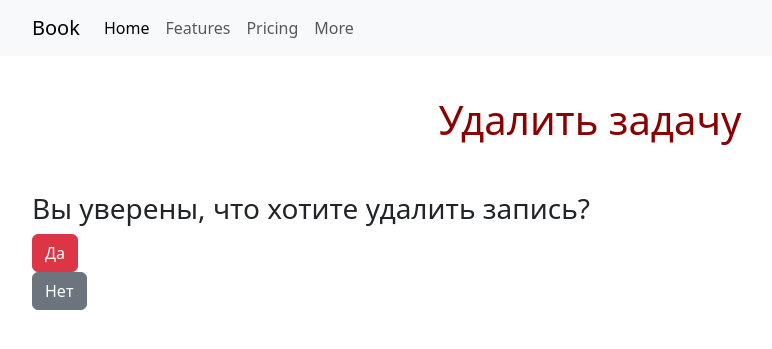
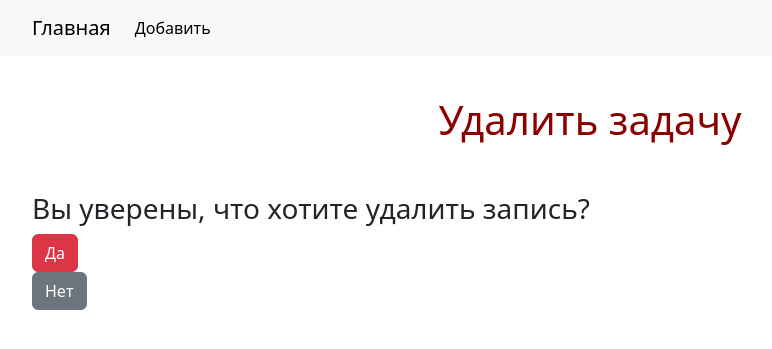
Before and after one commit to zhibek17/controlwork_7_zhibek_primova, a Django app: page /delete/2/ in a window 1280 px wide. Shown: the top 349 px of the page, without its empty margins (50-822 px from the left). Run offline with Django 5.2, Linux system fonts and the light colour scheme; data comes from the database, SQL or seed files in the repository; some libraries are stand-ins or nearby versions.

Commit message:
Добавила базовый шаблон

```diff
--- a/guestbook/templates/base.html
+++ b/guestbook/templates/base.html
@@ -9,24 +9,14 @@
     <script src="https://kit.fontawesome.com/73fa89ad74.js" crossorigin="anonymous"></script>
     <nav class="navbar navbar-expand-lg bg-body-tertiary">
         <div class="container">
-            <a class="navbar-brand" href="#">Book</a>
+            <a class="navbar-brand" href="/">Главная</a>
             <button class="navbar-toggler" type="button" data-bs-toggle="collapse" data-bs-target="#navbarNav" aria-controls="navbarNav" aria-expanded="false" aria-label="Toggle navigation">
                 <span class="navbar-toggler-icon"></span>
             </button>
             <div class="collapse navbar-collapse" id="navbarNav">
                 <ul class="navbar-nav">
                     <li class="nav-item">
-                        <a class="nav-link active" aria-current="page" href="#">Home</a>
-                    </li>
-                    <li class="nav-item">
-                        <a class="nav-link" href="#">Features</a>
-                    </li>
-                    <li class="nav-item">
-                        <a class="nav-link" href="#">Pricing</a>
-                    </li>
-                    <li class="nav-item">
-                        <a class="nav-link" href="#">More</a>
-                    </li>
+                        <a class="nav-link active" aria-current="page" href="/add/">Добавить</a>
                 </ul>
             </div>
         </div>
```
